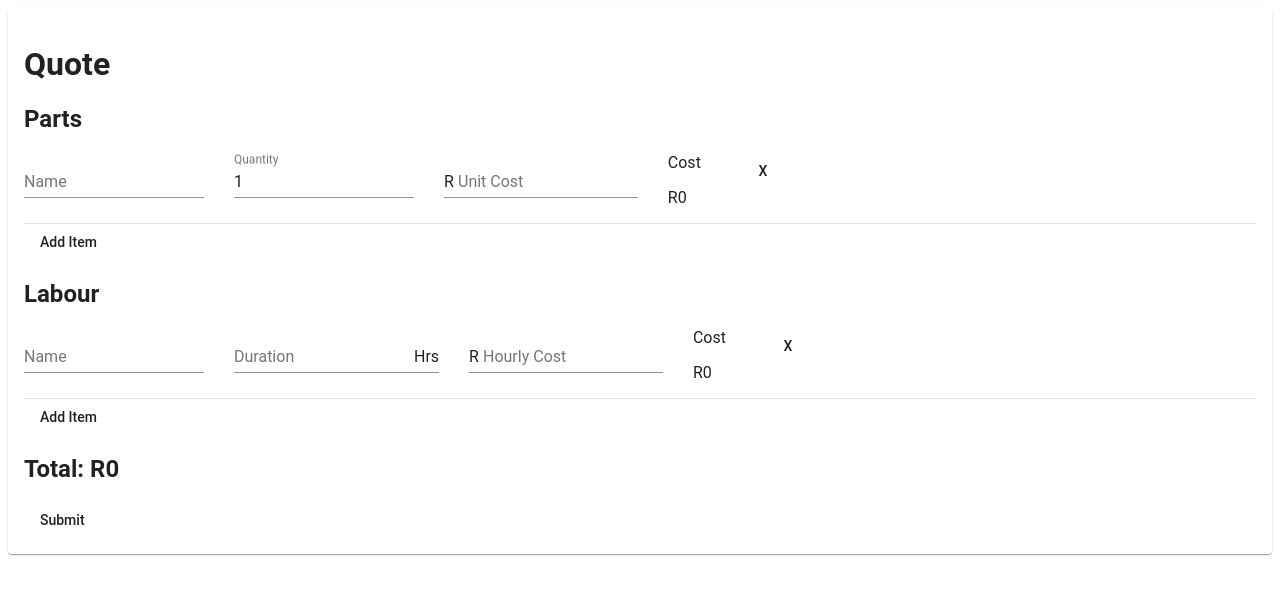
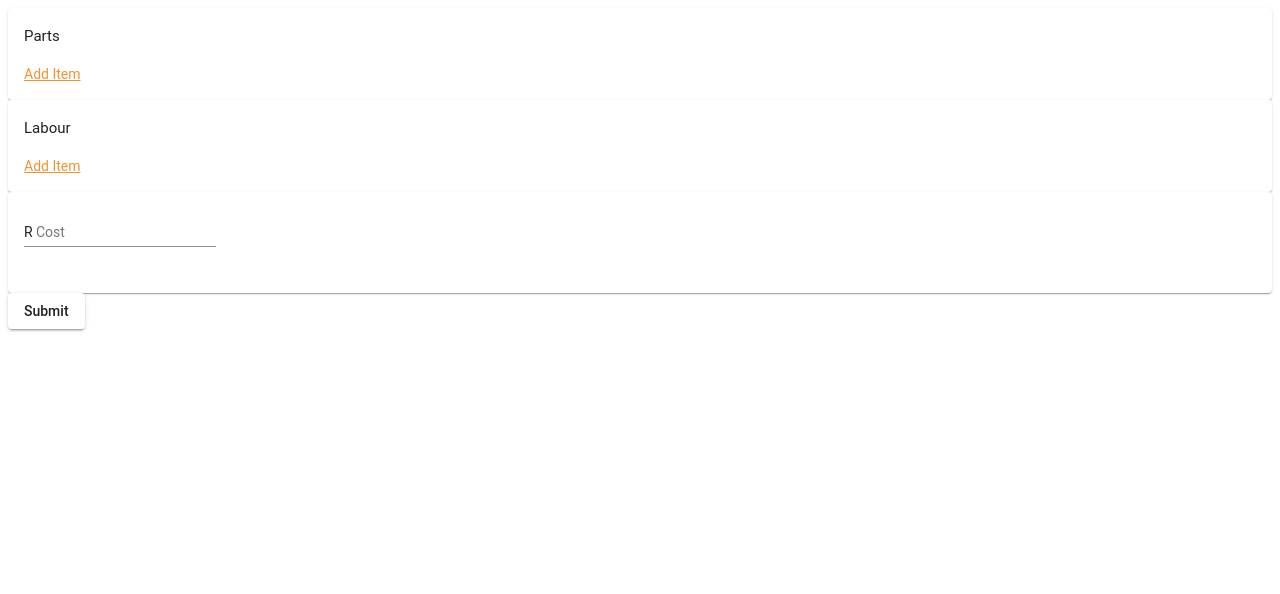
Before and after one commit to jamneck/angular-ddq, an Angular app: page / in a window 1280 px wide. Shown: the top 594 px of the page. Built offline with nearby package versions, Linux system fonts and the light colour scheme.

Commit message:
4 files modified

```diff
--- a/src/app/create-quote/create-quote.component.css
+++ b/src/app/create-quote/create-quote.component.css
@@ -7,3 +7,7 @@
 .full-width {
   width: 100%;
 }
+
+.link {
+  color: #f19430;
+}
--- a/src/app/create-quote/create-quote.component.html
+++ b/src/app/create-quote/create-quote.component.html
@@ -1,13 +1,11 @@
-<mat-card>
+<main class="mat-typography">
   <form [formGroup]="detailForm" (ngSubmit)="onSubmit()">
-    <h1>Quote</h1>
+    <mat-card>
+      <h4>Parts</h4>
+      <div formArrayName="parts" *ngFor="let item of parts.controls; let i = index;">
+        <div [formGroupName]="i" fxLayout="row" fxLayoutAlign="start center" fxLayoutGap="30px">
 
-    <div>
-      <h2>Parts</h2>
-      <div formArrayName="parts" *ngFor="let item of parts.controls; let i = index;">
-        <div [formGroupName]="i" fxLayout="row" fxLayoutAlign="start" fxLayoutGap="30px">
-
-          <mat-form-field>
+          <mat-form-field fxFlex="30">
             <mat-label>Name</mat-label>
             <input type="text" placeholder="Pick one" aria-label="Number" matInput formControlName="name" [matAutocomplete]="autoName" autocomplete="off">
             <mat-autocomplete #autoName="matAutocomplete">
@@ -17,38 +15,37 @@
             </mat-autocomplete>
           </mat-form-field>
 
-          <mat-form-field>
-            <mat-label>Quantity</mat-label>
+          <mat-form-field fxFlex="40px">
+            <mat-label>Qty</mat-label>
             <input type="number" matInput formControlName="quantity">
           </mat-form-field>
 
           <mat-form-field>
-            <mat-label>Unit Cost</mat-label>
+            <mat-label>Unit</mat-label>
             <input type="number" matInput formControlName="unitCost">
             <span matPrefix>R&nbsp;</span>
           </mat-form-field>
 
           <div>
-            <mat-label>Cost</mat-label>
+            <mat-label>Price</mat-label>
             <p>R{{ partItemTotal(i) }}</p>
           </div>
 
           <div>
-            <a mat-button (click)="removePart(i)">X</a>
+            <a href="javascript:void(0)" (click)="removePart(i)">X</a>
           </div>
         </div>
       </div>
-      <mat-divider></mat-divider>
-      <a mat-button (click)="addPart()">Add Item</a>
-    </div>
+      <a href="javascript:void(0)" (click)="addPart()" class="link">Add Item</a>
+    </mat-card>
 
-    <div>
-      <h2>Labour</h2>
+    <mat-card>
+      <h4>Labour</h4>
 
       <div formArrayName="labour" *ngFor="let item of labour.controls; let i = index; last as last">
-        <div [formGroupName]="i" fxLayout="row" fxLayoutAlign="start" fxLayoutGap="30px">
+        <div [formGroupName]="i" fxLayout="row" fxLayoutAlign="start center" fxLayoutGap="30px">
 
-          <mat-form-field>
+          <mat-form-field fxFlex="30">
             <mat-label>Name</mat-label>
             <input type="text" placeholder="Pick one" aria-label="Number" matInput formControlName="name" [matAutocomplete]="autoName">
             <mat-autocomplete #autoName="matAutocomplete">
@@ -58,33 +55,51 @@
             </mat-autocomplete>
           </mat-form-field>
 
-          <mat-form-field>
-            <mat-label>Duration</mat-label>
+          <mat-form-field fxFlex="40px">
+            <mat-label>Hrs</mat-label>
             <input matInput formControlName="duration" placeholder="e.g. 1.5">
-            <span matSuffix>Hrs</span>
           </mat-form-field>
 
           <mat-form-field>
-            <mat-label>Hourly Cost</mat-label>
+            <mat-label>Hourly</mat-label>
             <input type="number" matInput formControlName="hourlyCost">
             <span matPrefix>R&nbsp;</span>
           </mat-form-field>
 
           <div>
-            <mat-label>Cost</mat-label>
+            <mat-label>Price</mat-label>
             <p>R{{ labourItemTotal(i) }}</p>
           </div>
 
           <div>
-            <a mat-button (click)="removeLabour(i)">X</a>
+            <a href="javascript:void(0)" (click)="removeLabour(i)">X</a>
           </div>
         </div>
       </div>
-      <mat-divider></mat-divider>
-      <a mat-button (click)="addLabour()">Add Item</a>
-    </div>
-    <h2>Total: R{{ totalCost }}</h2>
+      <a href="javascript:void(0)" (click)="addLabour()" class="link">Add Item</a>
+    </mat-card>
 
-    <button type="submit" mat-button [disabled]="!detailForm.valid">Submit</button>
+    <mat-card>
+      <form [formGroup]="responseForm">
+        <p *ngIf="!anyItems()">
+        <mat-form-field>
+          <mat-label>Cost</mat-label>
+          <input type="number" matInput formControlName="cost">
+          <span matPrefix>R&nbsp;</span>
+        </mat-form-field>
+        </p>
+
+        <p *ngIf="anyItems()">Total: R{{ totalCost }}</p>
+
+        <!-- <p>
+        <mat-form-field>
+          <mat-label>Message</mat-label>
+          <textarea matInput formControlName="message" placeholder="Message"></textarea>
+        </mat-form-field>
+        </p> -->
+      </form>
+    </mat-card>
+
+    <button type="submit" mat-raised-button [disabled]="!detailForm.valid">Submit</button>
   </form>
-</mat-card>
+</main>
--- a/src/app/create-quote/create-quote.component.ts
+++ b/src/app/create-quote/create-quote.component.ts
@@ -1,5 +1,5 @@
 import {Component, OnInit} from '@angular/core';
-import {FormArray, FormBuilder, FormControl, Validators} from '@angular/forms';
+import {FormArray, FormBuilder, FormControl, FormGroup, Validators} from '@angular/forms';
 import {Observable} from 'rxjs';
 import {map, startWith} from 'rxjs/operators';
 
@@ -14,7 +14,8 @@ import {PartsService} from '../parts.service';
   styleUrls: ['./create-quote.component.css']
 })
 export class CreateQuoteComponent implements OnInit {
-  detailForm;
+  detailForm: FormGroup;
+  responseForm: FormGroup;
 
   partNameOptions: string[];
   filteredPartNameOptions: Observable<string[]>[] = [];
@@ -42,19 +43,17 @@ export class CreateQuoteComponent implements OnInit {
 
   initForm() {
     this.detailForm = this.fb.group({
-      parts: this.fb.array([
-        this.partForm()
-      ]),
-      labour: this.fb.array([
-        this.labourForm()
-      ]),
+      parts: this.fb.array([]),
+      labour: this.fb.array([]),
       consumablesCost: null,
       expiryDate: '',  // auto one month ahead (14 or 30 days)
       comments: ''
     })
 
-    this.filteredPartNameOptions.push(this.partNameChanges());
-    this.filteredLabourNameOptions.push(this.labourNameChanges());
+    this.responseForm = this.fb.group({
+      cost: null,
+      message: 'Please feel free to ask any questions'
+    })
   }
 
   partForm() {
@@ -87,6 +86,10 @@ export class CreateQuoteComponent implements OnInit {
         startWith(''),
         map(value => this._filter(value, this.labourNameOptions))
       )
+  }
+
+  anyItems() {
+    return this.parts.controls.length || this.labour.controls.length
   }
 
   get totalCost() {
--- a/src/index.html
+++ b/src/index.html
@@ -2,7 +2,7 @@
 <html>
   <head>
     <meta charset="utf-8">
-    <title>Your Toolbar</title>
+    <title>DDQ</title>
     <base href="/">
 
     <meta name="viewport" content="width=device-width, initial-scale=1">
```
